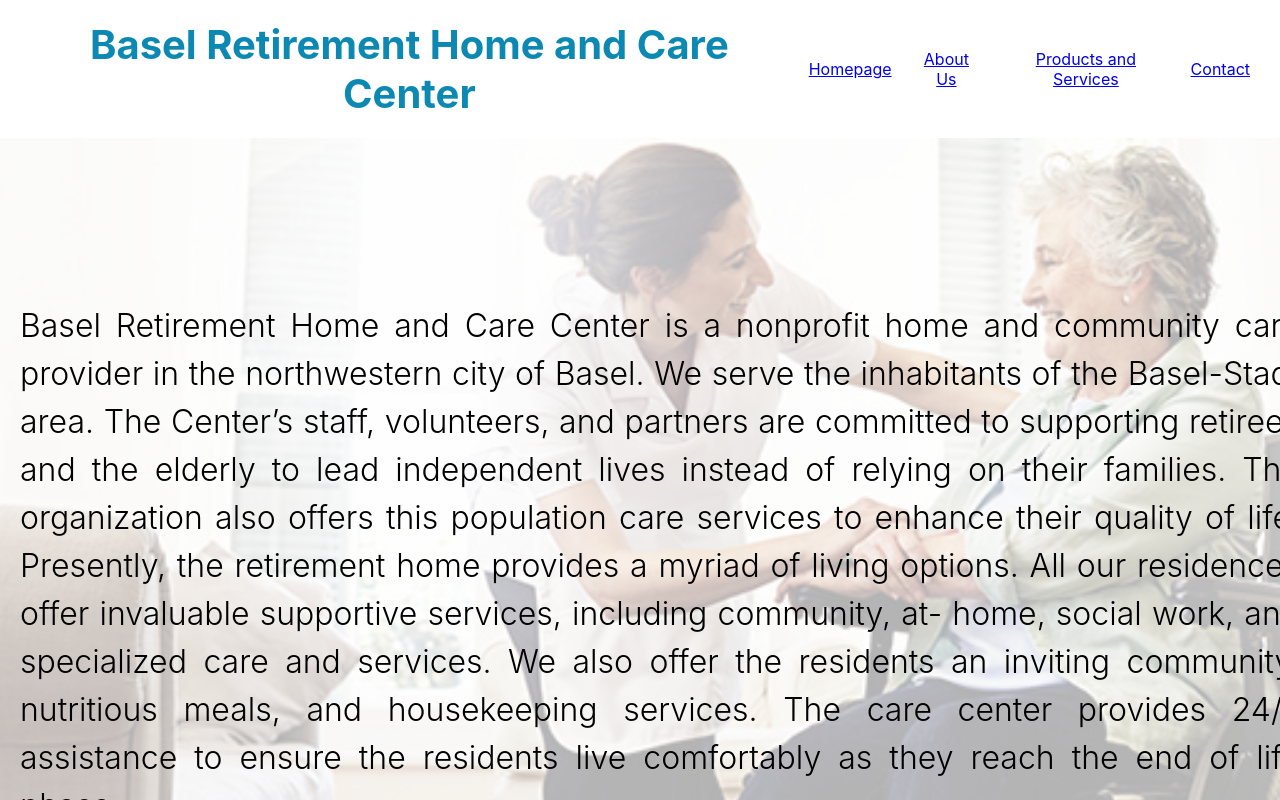
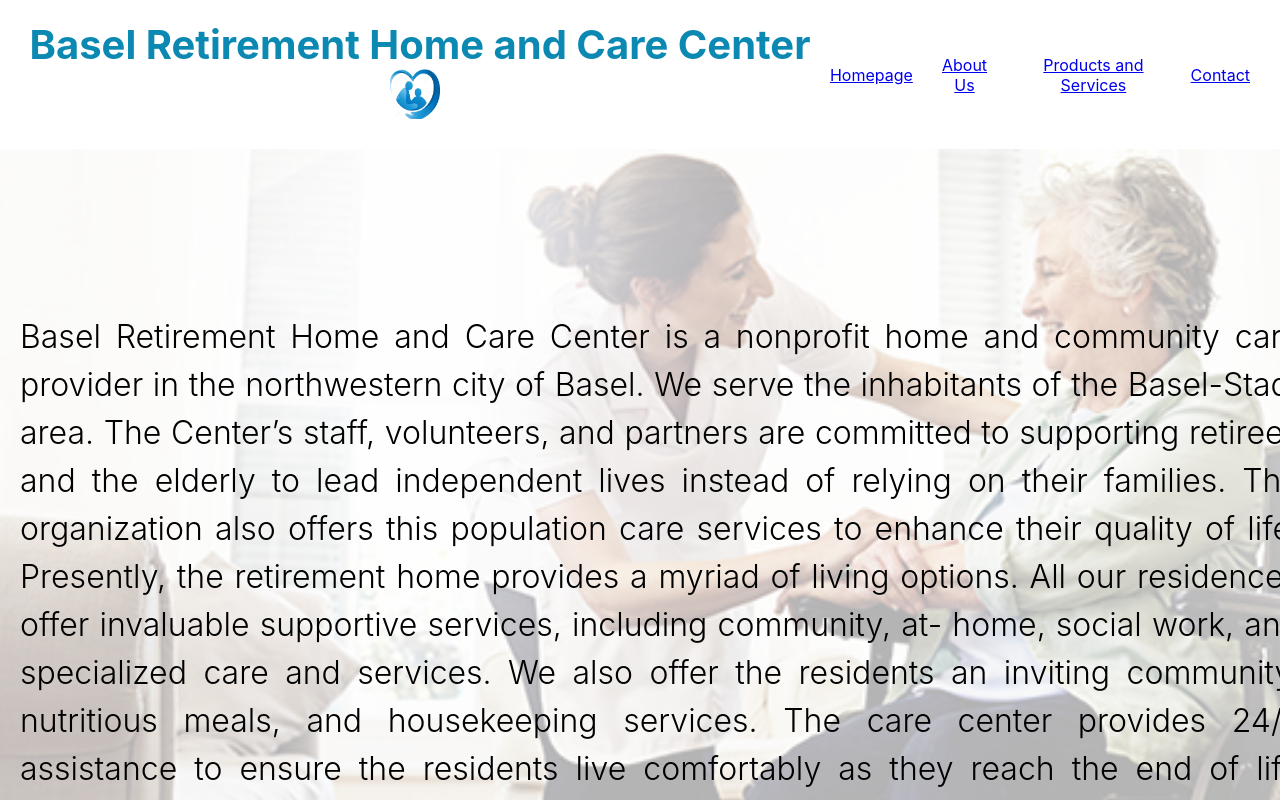
Before and after one commit to Finyasy/organization-website, a React (Create React App) app: page / in a window 1280 px wide. Shown: the top 800 px of the page. Built offline with nearby package versions, Linux system fonts and the light colour scheme.

Commit message:
Added logo image to the Header title

```diff
--- a/src/components/Header.js
+++ b/src/components/Header.js
@@ -1,10 +1,14 @@
 import React from 'react';
 import { Link } from 'react-router-dom';
+import logo2 from '../images/logo2.png'
 
 const Header = () => {
     return (
       <div className="header">
-        <div className="header-title">Basel Retirement Home and Care Center</div>
+        <div className="header-title">
+          Basel Retirement Home and Care Center
+          <img src={logo2} alt="Logo" className="header-logo" />
+        </div>
         <div className="header-links">
           <Link className="header-link" to="/">Homepage</Link>
           <Link className="header-link" to="/about">About Us</Link>
```
